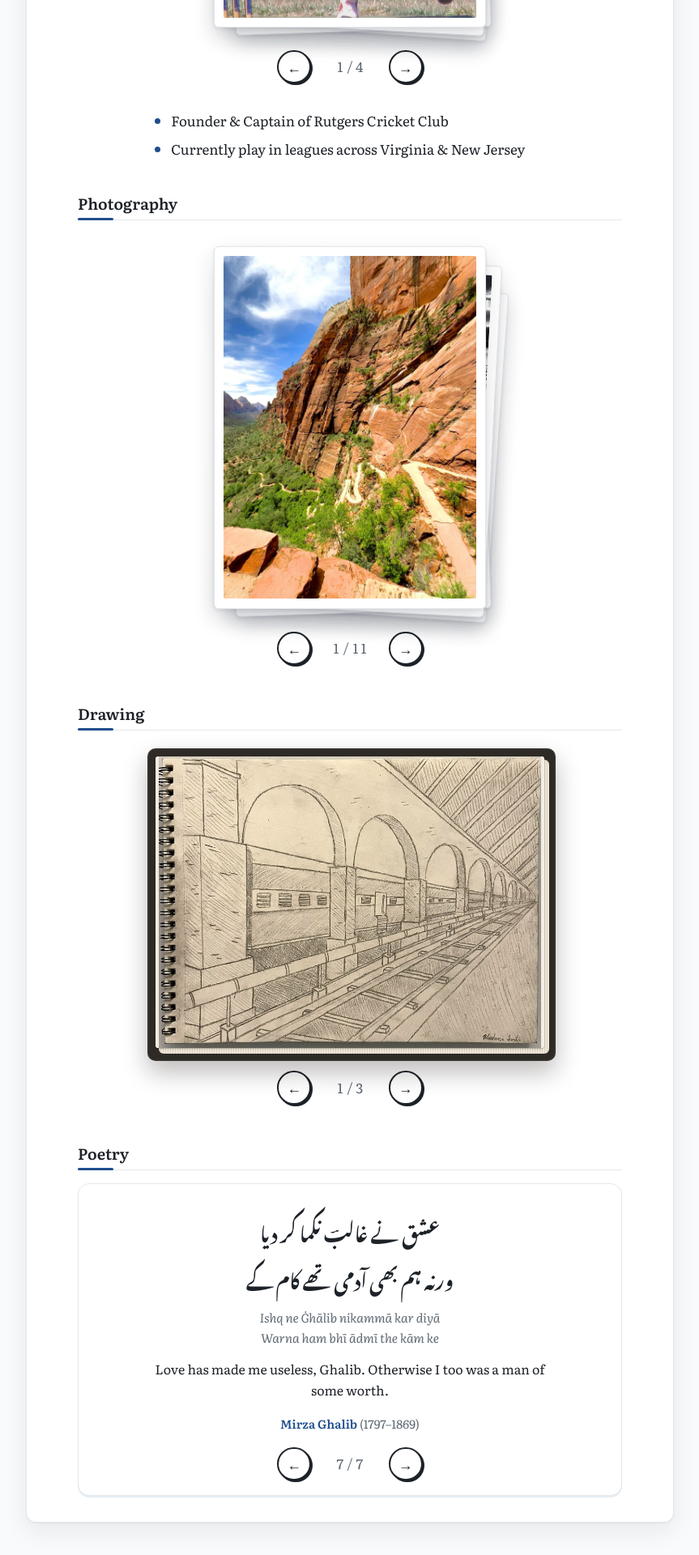
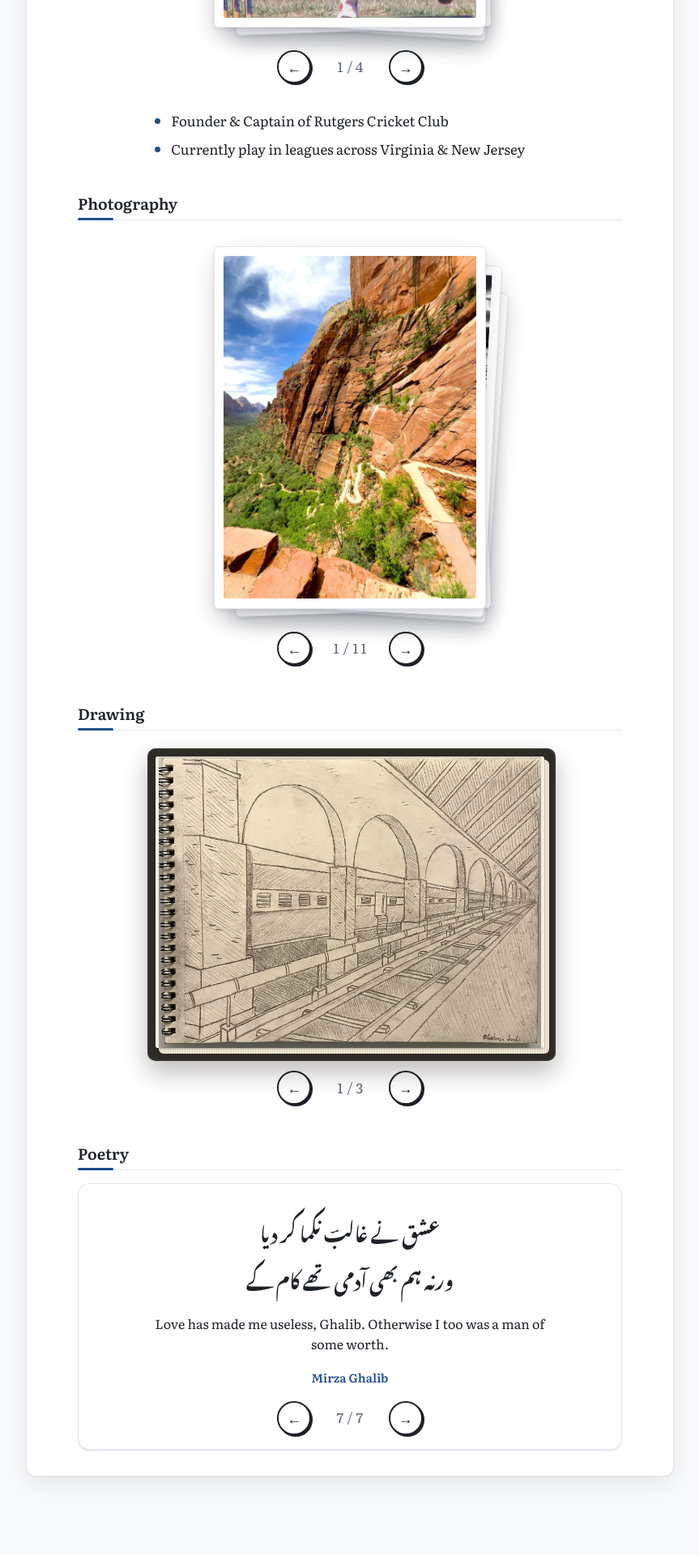
Before and after one commit to mklodi1/mklodi1.github.io, a Jekyll site: the page built from personal/index.html, in a window 1280 px wide. Shown: the part 742-2662 px from the top of the page at 81% size, without its empty margins (208-1071 px from the left). Built offline with Jekyll 4.4.1, drawn with Linux system fonts in a browser that asks for light colours; some web fonts are replaced; after the commit the page ends 2605 px from its top, so only the background shows below that.

Commit message:
Poetry: drop transliteration and dates
Co-Authored-By: Claude Opus 5.5 <noreply@anthropic.com>
Claude-Session: https://claude.ai/code/session_018B7yRm4wV88UDqtVSP6gVK

```diff
--- a/_data/poetry.yml
+++ b/_data/poetry.yml
@@ -1,44 +1,30 @@
 # Couplets for the Poetry card on /personal/. One is chosen each day; visitors can browse the rest.
 # Only use public-domain verse (classical poets, or works published before 1929) or your own writing.
-# Fields: urdu (two lines, separated by a | ), roman (two lines, separated by a | ), english, poet, years
+# Fields: urdu (two lines, separated by a | ), english, poet
 - urdu: "ہزاروں خواہشیں ایسی کہ ہر خواہش پہ دم نکلے | بہت نکلے مرے ارمان لیکن پھر بھی کم نکلے"
-  roman: "Hazāroñ ḳhwāhisheñ aisī ki har ḳhwāhish pe dam nikle | Bahut nikle mire armān lekin phir bhī kam nikle"
   english: "A thousand desires, each one worth dying for. Many of my hopes came true, and still they were too few."
   poet: "Mirza Ghalib"
-  years: "1797–1869"
 
 - urdu: "پتا پتا بوٹا بوٹا حال ہمارا جانے ہے | جانے نہ جانے گل ہی نہ جانے باغ تو سارا جانے ہے"
-  roman: "Pattā pattā boṭā boṭā hāl hamārā jāne hai | Jāne na jāne gul hī na jāne bāġh to sārā jāne hai"
   english: "Every leaf and every plant knows the state I am in. The rose alone may not know, but the whole garden does."
   poet: "Mir Taqi Mir"
-  years: "1723–1810"
 
 - urdu: "دل ناداں تجھے ہوا کیا ہے | آخر اس درد کی دوا کیا ہے"
-  roman: "Dil-e-nādāñ tujhe huā kyā hai | Āḳhir is dard kī dawā kyā hai"
   english: "Naive heart, what has come over you? What, after all, is the cure for this pain?"
   poet: "Mirza Ghalib"
-  years: "1797–1869"
 
 - urdu: "ابتدائے عشق ہے روتا ہے کیا | آگے آگے دیکھیے ہوتا ہے کیا"
-  roman: "Ibtidā-e-ishq hai rotā hai kyā | Āge āge dekhiye hotā hai kyā"
   english: "This is only the beginning of love, so why weep? Just wait and see what lies ahead."
   poet: "Mir Taqi Mir"
-  years: "1723–1810"
 
 - urdu: "ہم کو معلوم ہے جنت کی حقیقت لیکن | دل کے خوش رکھنے کو غالبؔ یہ خیال اچھا ہے"
-  roman: "Ham ko maʿlūm hai jannat kī haqīqat lekin | Dil ke ḳhush rakhne ko Ġhālib ye ḳhayāl achchhā hai"
   english: "I know the truth about paradise, Ghalib, but to keep the heart content, it is a pleasant thought."
   poet: "Mirza Ghalib"
-  years: "1797–1869"
 
 - urdu: "سارے جہاں سے اچھا ہندوستاں ہمارا | ہم بلبلیں ہیں اس کی یہ گلستاں ہمارا"
-  roman: "Sāre jahāñ se achchhā Hindostāñ hamārā | Ham bulbuleñ haiñ is kī ye gulsitāñ hamārā"
   english: "Better than all the world is our homeland. We are its nightingales, and it is our garden."
   poet: "Allama Iqbal"
-  years: "1877–1938"
 
 - urdu: "عشق نے غالبؔ نکما کر دیا | ورنہ ہم بھی آدمی تھے کام کے"
-  roman: "Ishq ne Ġhālib nikammā kar diyā | Warna ham bhī ādmī the kām ke"
   english: "Love has made me useless, Ghalib. Otherwise I too was a man of some worth."
   poet: "Mirza Ghalib"
-  years: "1797–1869"
--- a/assets/css/style.css
+++ b/assets/css/style.css
@@ -818,7 +818,7 @@ body { border-top: 6px solid var(--link); }
 .poem { display: none; margin: 0; }
 .poem.on { display: block; animation: poem-in .5s ease; }
 .poem blockquote { margin: 0; padding: 0; border: 0; }
-.poem-urdu { font-family: "Noto Nastaliq Urdu", "Jameel Noori Nastaleeq", "Urdu Typesetting", serif; font-size: 1.45rem; line-height: 2.5; color: var(--text); margin: 0 0 .6rem; }
+.poem-urdu { font-family: "Noto Nastaliq Urdu", "Jameel Noori Nastaleeq", "Urdu Typesetting", serif; font-size: 1.45rem; line-height: 2.5; color: var(--text); margin: 0 0 1rem; }
 .poem-urdu span, .poem-roman span { display: block; }
 .poem-roman { font-style: italic; color: var(--muted); font-size: .95rem; line-height: 1.6; margin: 0 0 .9rem; }
 .poem-en { font-size: 1rem; line-height: 1.6; margin: 0 auto; max-width: 32rem; }
--- a/personal/index.html
+++ b/personal/index.html
@@ -57,14 +57,13 @@ permalink: /personal/
     <h2 id="h-poetry">Poetry</h2>
     <div class="poem-card" id="poem-card">
       {% for c in site.data.poetry %}
-      {% assign ur = c.urdu | split: " | " %}{% assign ro = c.roman | split: " | " %}
+      {% assign ur = c.urdu | split: " | " %}
       <figure class="poem{% if forloop.first %} on{% endif %}" data-poem>
         <blockquote>
           <p class="poem-urdu" lang="ur" dir="rtl">{% for l in ur %}<span>{{ l }}</span>{% endfor %}</p>
-          <p class="poem-roman">{% for l in ro %}<span>{{ l }}</span>{% endfor %}</p>
           <p class="poem-en">{{ c.english }}</p>
         </blockquote>
-        <figcaption class="poem-by">{{ c.poet }}{% if c.years %} <span>({{ c.years }})</span>{% endif %}</figcaption>
+        <figcaption class="poem-by">{{ c.poet }}</figcaption>
       </figure>
       {% endfor %}
       {% if site.data.poetry.size > 1 %}
```
